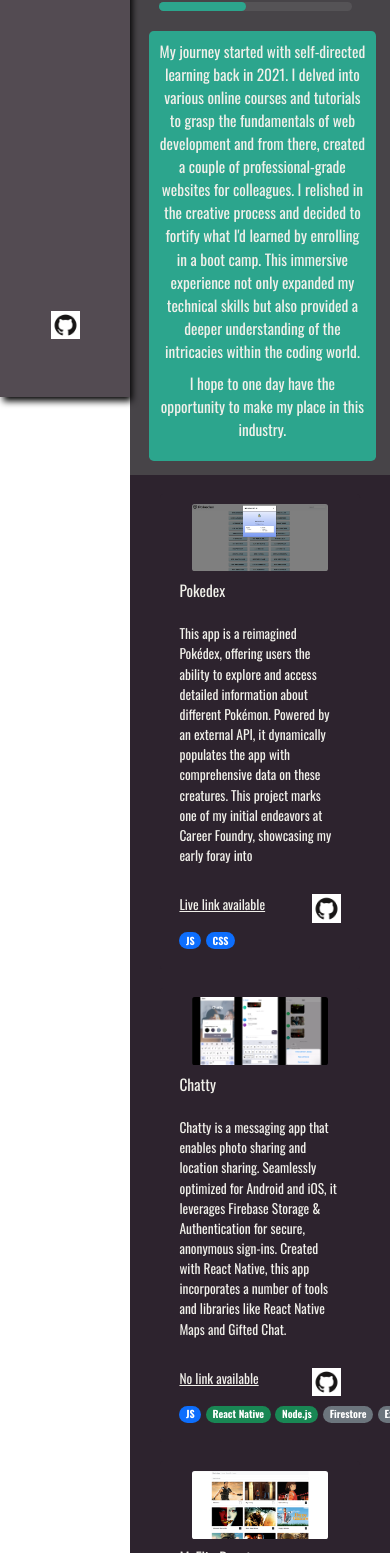
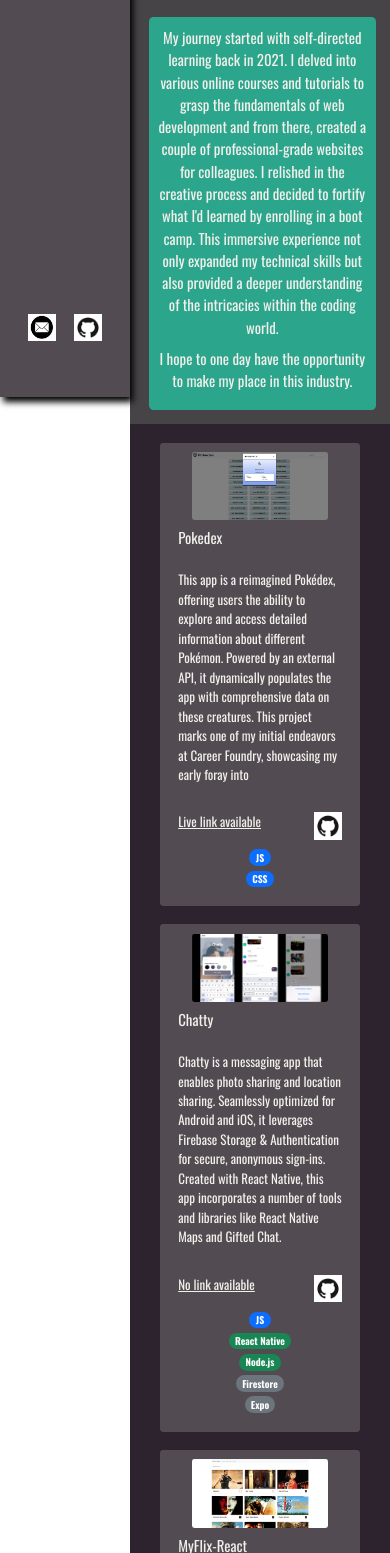
Before and after one commit to GenAnderson/WebProfile, a React (Create React App) app: page / in a window 390 px wide. Shown: the part 447-2000 px from the top of the page. Built offline with nearby package versions, Linux system fonts and the light colour scheme.

Commit message:
completed

```diff
--- a/src/components/Nav.component.jsx
+++ b/src/components/Nav.component.jsx
@@ -18,15 +18,25 @@
           </li>
         </ul>
       </div>
+      <div className="contactLinks">
+        <a
+          href="mailto:genanderson78@gmail.com"
+          className="contactLink"
+          target="_blank"
+          rel="noreferrer"
+        >
+          <img src="email.png" alt="github icon" />
+        </a>
         <a
           href="https://github.com/GenAnderson?tab=repositories"
-        className="gitHubLink"
+          className="contactLink"
           target="_blank"
           rel="noreferrer"
         >
           <img src="whiteGitHub.png" alt="github icon" />
         </a>
       </div>
+    </div>
   );
 };
 
--- a/src/components/Nav.styles.scss
+++ b/src/components/Nav.styles.scss
@@ -25,7 +25,7 @@
     padding-top: 4rem;
   }
 
-  .gitHubLink {
+  .contactLink {
     margin-bottom: 5rem;
     align-self: center;
 
@@ -39,4 +39,9 @@
       height: 3rem;
     }
   }
+
+  .contactLinks {
+    display: flex;
+    justify-content: space-evenly;
+  }
 }
--- a/src/components/Projects.component.jsx
+++ b/src/components/Projects.component.jsx
@@ -57,7 +57,7 @@
               <img src="whiteGitHub.png" alt="github icon" />
             </Card.Link>
           </div>
-          <Stack direction="horizontal" gap={2}>
+          <Stack direction="horizontal" gap={2} className="longBadges">
             <Badge pill bg="primary">
               JS
             </Badge>
@@ -91,20 +91,20 @@
               <img src="whiteGitHub.png" alt="github icon" />
             </Card.Link>
           </div>
-          <Stack direction="horizontal" gap={2} className="row-auto">
-            <Badge pill bg="primary" className="col-xs-auto">
+          <Stack direction="horizontal" gap={2} className="longBadges">
+            <Badge pill bg="primary">
               JS
             </Badge>
-            <Badge pill bg="success" className="col-xs-auto">
+            <Badge pill bg="success">
               React Native
             </Badge>
-            <Badge pill bg="success" className="col-xs-auto">
+            <Badge pill bg="success">
               Node.js
             </Badge>
-            <Badge pill bg="secondary" className="col-xs-auto">
+            <Badge pill bg="secondary">
               Firestore
             </Badge>
-            <Badge pill bg="secondary" className="col-xs-auto">
+            <Badge pill bg="secondary">
               Expo
             </Badge>
           </Stack>
@@ -137,7 +137,7 @@
               <img src="whiteGitHub.png" alt="github icon" />
             </Card.Link>
           </div>
-          <Stack direction="horizontal" gap={2}>
+          <Stack direction="horizontal" gap={2} className="longBadges">
             <Badge pill bg="primary">
               JS
             </Badge>
@@ -181,7 +181,7 @@
               <img src="whiteGitHub.png" alt="github icon" />
             </Card.Link>
           </div>
-          <Stack direction="horizontal" gap={2}>
+          <Stack direction="horizontal" gap={2} className="longBadges">
             <Badge pill bg="success">
               React
             </Badge>
@@ -225,7 +225,7 @@
               <img src="whiteGitHub.png" alt="github icon" />
             </Card.Link>
           </div>
-          <Stack direction="horizontal" gap={2}>
+          <Stack direction="horizontal" gap={2} className="longBadges">
             <Badge pill bg="primary">
               JS
             </Badge>
@@ -272,7 +272,7 @@
               <img src="whiteGitHub.png" alt="github icon" />
             </Card.Link>
           </div>
-          <Stack direction="horizontal" gap={2}>
+          <Stack direction="horizontal" gap={2} className="longBadges">
             <Badge pill bg="primary">
               Typescript
             </Badge>
--- a/src/components/Projects.styles.scss
+++ b/src/components/Projects.styles.scss
@@ -59,6 +59,18 @@
     }
   }
 
+  // Max width 608px
+  @media (max-width: 38em) {
+    .card {
+      background-color: #534b52;
+
+      .longBadges {
+        display: flex;
+        flex-direction: column;
+      }
+    }
+  }
+
   .card-title {
     font-size: 1.6rem;
   }
--- a/src/components/about.styles.scss
+++ b/src/components/about.styles.scss
@@ -140,6 +140,12 @@
   width: 45%;
   animation-delay: 0.3s;
 }
+
+.skill-per.firebase:hover {
+  width: 45%;
+  animation-delay: 0.3s;
+}
+
 @keyframes progress {
   0% {
     width: 0;
--- a/src/index.scss
+++ b/src/index.scss
@@ -10,7 +10,7 @@
 
 @media (max-width: 40em) {
   html {
-    font-size: 60%;
+    font-size: 58%;
   }
 }
 
```
Also changed, not shown: public/email.png (added). Lines whose indentation alone changed are shown as unchanged.
